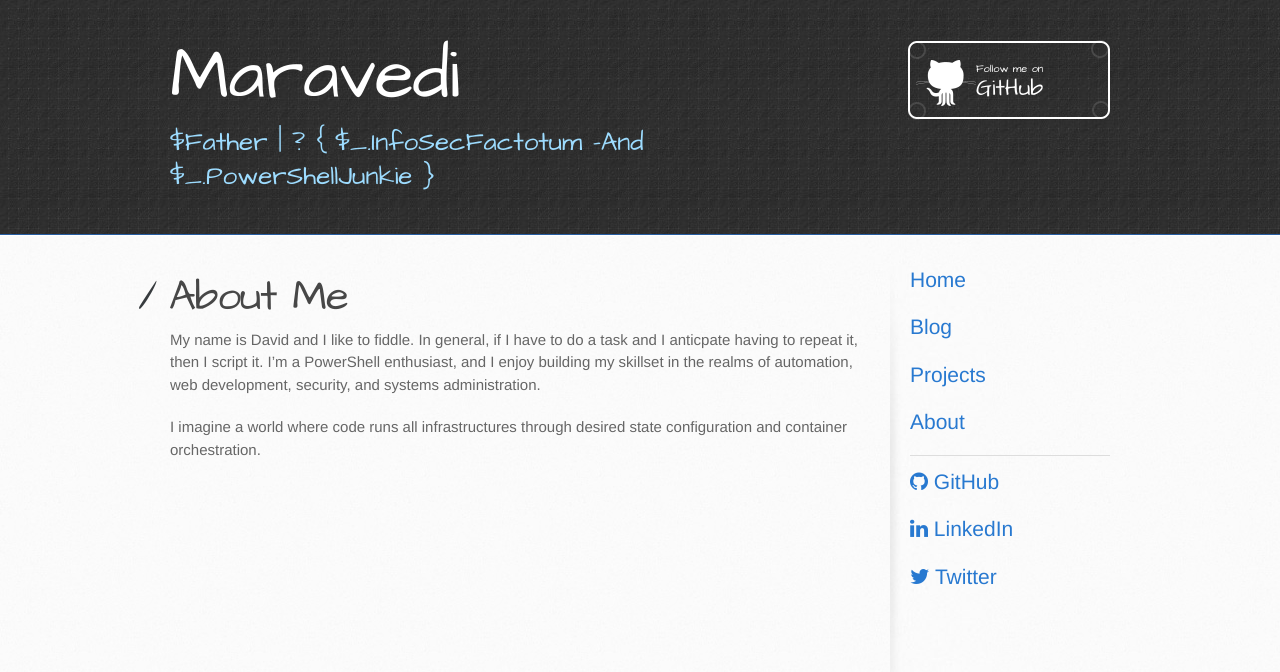
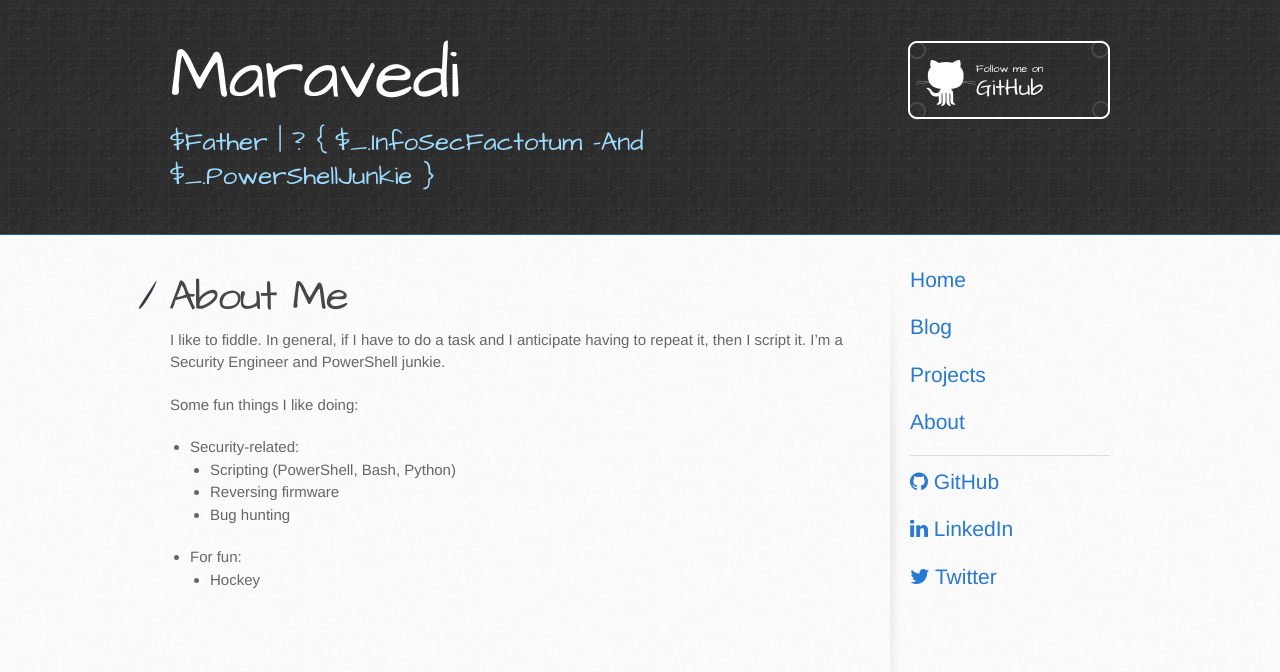
Before and after one commit to maravedi/maravedi.github.io, a Jekyll site: the page built from about.md, in a window 1280 px wide. Shown: the top 672 px of the page. Built offline with Jekyll 4.4.1, drawn with Linux system fonts in a browser that asks for light colours.

Commit message:
Update about.md

```diff
--- a/about.md
+++ b/about.md
@@ -5,6 +5,13 @@ permalink: /about/
 ---
 
 # About Me
-My name is David and I like to fiddle. In general, if I have to do a task and I anticpate having to repeat it, then I script it. I'm a PowerShell enthusiast, and I enjoy building my skillset in the realms of automation, web development, security, and systems administration.
+I like to fiddle. In general, if I have to do a task and I anticipate having to repeat it, then I script it. I'm a Security Engineer and PowerShell junkie.
 
-I imagine a world where code runs all infrastructures through desired state configuration and container orchestration.
+Some fun things I like doing:
+* Security-related:
+  * Scripting (PowerShell, Bash, Python)
+  * Reversing firmware
+  * Bug hunting
+
+* For fun:
+  * Hockey
```
